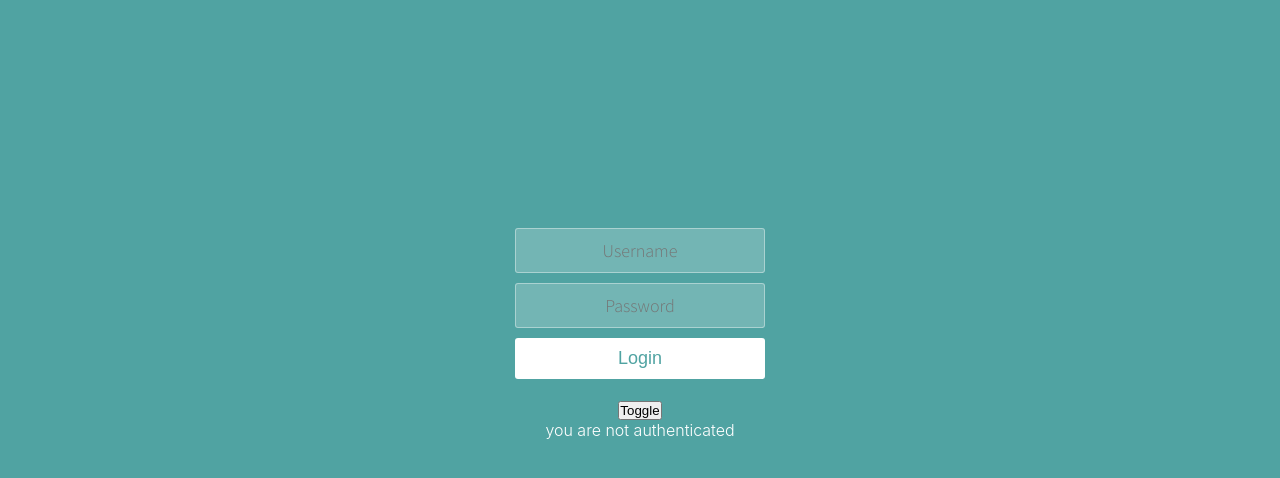
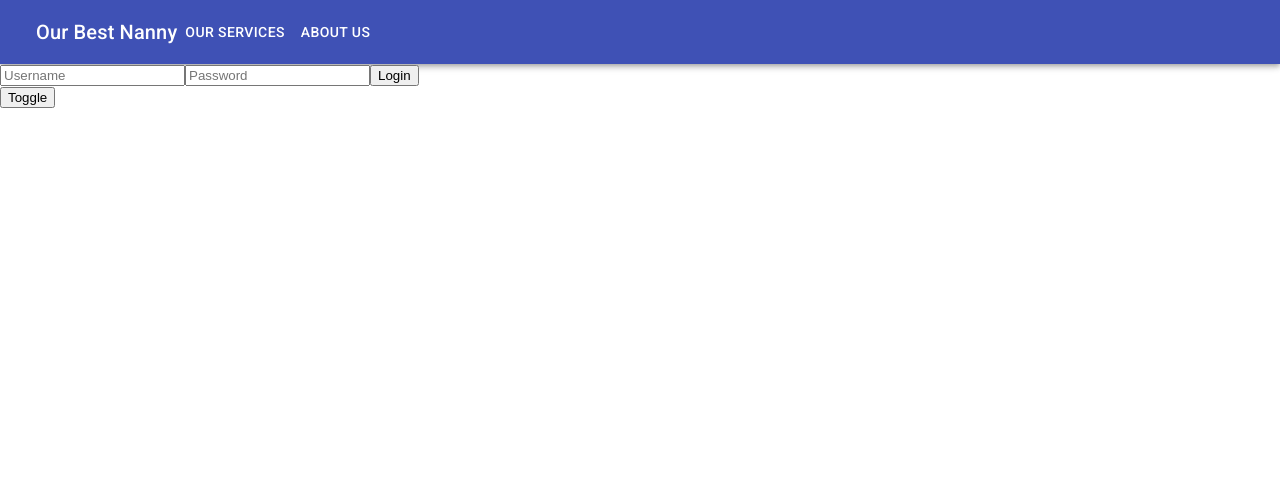
Before and after one commit to hamada1008/Checkpoint-DevelopProject, a React (Create React App) app in the folder client/: page / in a window 1280 px wide. Shown: the top 478 px of the page. Built offline with nearby package versions, Linux system fonts and the light colour scheme.

Commit message:
frontend - navbar

```diff
--- a/client/package.json
+++ b/client/package.json
@@ -3,6 +3,7 @@
   "version": "0.1.0",
   "private": true,
   "dependencies": {
+    "@material-ui/core": "^4.12.3",
     "@reduxjs/toolkit": "^1.6.1",
     "@testing-library/jest-dom": "^5.14.1",
     "@testing-library/react": "^11.2.7",
--- a/client/public/index.html
+++ b/client/public/index.html
@@ -1,11 +1,11 @@
 <!DOCTYPE html>
 <html lang="en">
+
 <head>
   <title>React App</title>
-    <link
-      rel="stylesheet"
-      href="https://fonts.googleapis.com/css?family=Source+Sans+Pro:200,300"
-    />
+  <link rel="stylesheet" href="https://fonts.googleapis.com/css?family=Source+Sans+Pro:200,300" />
+  <link rel="stylesheet" href="https://fonts.googleapis.com/css?family=Roboto:300,400,500,700&display=swap" />
+  <link rel="stylesheet" href="https://fonts.googleapis.com/icon?family=Material+Icons" />
   <link rel="stylesheet" href="styles.css" />
 </head>
 
@@ -13,4 +13,5 @@
   <div id="root"></div>
   <script src="../src/index.js" type="text/jsx"></script>
 </body>
+
 </html>
--- a/client/public/styles.css
+++ b/client/public/styles.css
@@ -1,4 +1,4 @@
-* {
+/* * {
   box-sizing: border-box;
   margin: 0;
   padding: 0;
@@ -54,4 +54,4 @@ form button {
   border-radius: 3px;
   width: 250px;
   font-size: 18px;
-}
+} */
--- a/client/src/App.css
+++ b/client/src/App.css
@@ -1,4 +1,4 @@
-.App {
+/* .App {
   text-align: center;
 }
 
@@ -35,4 +35,4 @@
   to {
     transform: rotate(360deg);
   }
-}
+} */
--- a/client/src/App.js
+++ b/client/src/App.js
@@ -1,20 +1,21 @@
 import React from "react";
 import Form from "./components/Form";
-import { useState } from "react"
-import { useSelector } from "react-redux"
-
+import { useState } from "react";
+import { useSelector } from "react-redux";
+import WelcomeScreen from "./components/WelcomeScreen";
 
 function App() {
+  const { isAuth } = useSelector((state) => state.authR);
 
-  const { isAuth } = useSelector(state => state.authR)
-
-
-  const [userIsRegistered, setUserIsRegistered] = useState(false)
+  const [userIsRegistered, setUserIsRegistered] = useState(false);
   return (
     <div className="container">
+      <WelcomeScreen />
       <Form userIsRegistered={userIsRegistered} />
-      <button onClick={() => setUserIsRegistered(!userIsRegistered)}>Toggle</button>
-      <p>{isAuth ? "you are authenticated" : "you are not authenticated"}</p>
+      <button onClick={() => setUserIsRegistered(!userIsRegistered)}>
+        Toggle
+      </button>
+      {/* <p>{isAuth ? "you are authenticated" : "you are not authenticated"}</p> */}
     </div>
   );
 }
--- /dev/null
+++ b/client/src/components/Navbar.js
@@ -0,0 +1,30 @@
+import React from "react";
+import {
+  AppBar,
+  Toolbar,
+  IconButton,
+  Typography,
+  Button,
+} from "@material-ui/core";
+
+const Navbar = (props) => {
+  //   const handleFirstClick = () => {
+  //     props.button1 === "Our Services" ? <Link></Link> : <Link></Link>
+  //   };
+  //   const handleSecondClick = () => {
+  //     props.button1 === "About Us" ? <Link></Link> : <Link></Link>
+  //   };
+
+  return (
+    <AppBar position="static">
+      <Toolbar>
+        <IconButton edge="start" color="inherit" aria-label="menu"></IconButton>
+        <Typography variant="h6">Our Best Nanny</Typography>
+        <Button color="inherit">{props.button1}</Button>
+        <Button color="inherit">{props.button2}</Button>
+      </Toolbar>
+    </AppBar>
+  );
+};
+
+export default Navbar;
--- /dev/null
+++ b/client/src/components/WelcomeScreen.js
@@ -0,0 +1,12 @@
+import React from "react";
+import Navbar from "./Navbar";
+
+const welcomeScreen = () => {
+  return (
+    <div>
+      <Navbar button1="Our services" button2="About Us" />
+    </div>
+  );
+};
+
+export default welcomeScreen;
--- a/client/src/index.css
+++ b/client/src/index.css
@@ -1,4 +1,5 @@
 body {
+  padding: 0;
   margin: 0;
   font-family: -apple-system, BlinkMacSystemFont, "Segoe UI", "Roboto", "Oxygen",
     "Ubuntu", "Cantarell", "Fira Sans", "Droid Sans", "Helvetica Neue",
```
Also changed, not shown: 1 other file (tests, documents, lock files or other folders). Lines whose indentation alone changed are shown as unchanged.
